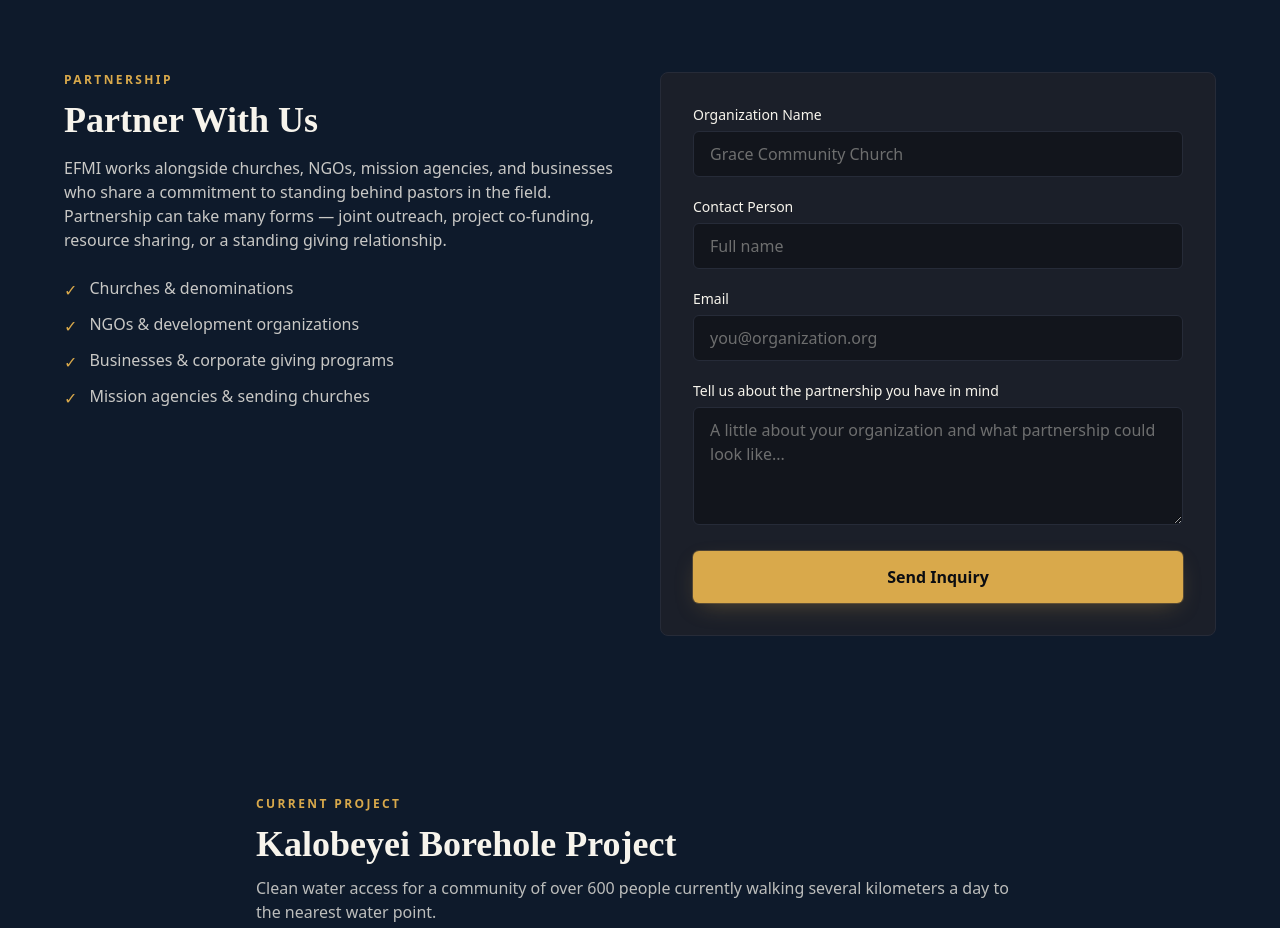
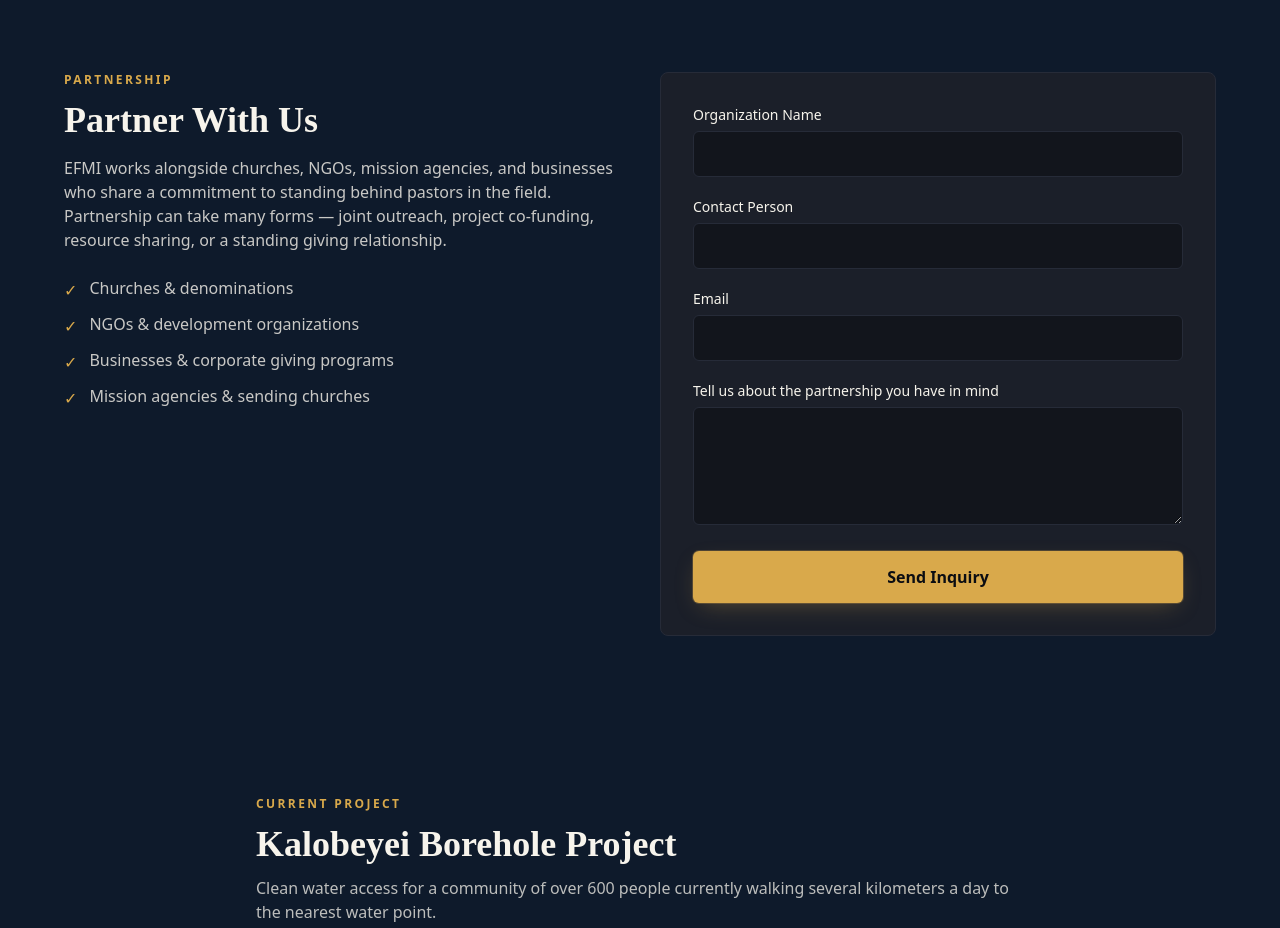
Before and after one commit to Ronnieatok/Empowered-Fishers-of-Men-International-Ministries, a Next.js app: page / in a window 1280 px wide. Shown: the part 7940-8868 px from the top of the page. Built offline with nearby package versions, Linux system fonts and the light colour scheme.

Commit message:
Update PartnerWithUs.tsx

```diff
--- a/src/components/sections/PartnerWithUs.tsx
+++ b/src/components/sections/PartnerWithUs.tsx
@@ -172,7 +172,7 @@ export default function PartnerWithUs() {
                   aria-invalid={!!errors.organization}
                   aria-describedby={errors.organization ? "organization-error" : undefined}
                   className="mt-1.5 w-full rounded-md border border-charcoal-700 bg-charcoal-900 px-4 py-2.5 text-offwhite placeholder:text-offwhite/40 focus:border-gold-500"
-                  placeholder="Grace Community Church"
+                  placeholder=""
                 />
                 {errors.organization && (
                   <p id="organization-error" className="mt-1.5 text-sm text-red-400">
@@ -194,7 +194,7 @@ export default function PartnerWithUs() {
                   aria-invalid={!!errors.contactName}
                   aria-describedby={errors.contactName ? "contactName-error" : undefined}
                   className="mt-1.5 w-full rounded-md border border-charcoal-700 bg-charcoal-900 px-4 py-2.5 text-offwhite placeholder:text-offwhite/40 focus:border-gold-500"
-                  placeholder="Full name"
+                  placeholder=""
                 />
                 {errors.contactName && (
                   <p id="contactName-error" className="mt-1.5 text-sm text-red-400">
@@ -216,7 +216,7 @@ export default function PartnerWithUs() {
                   aria-invalid={!!errors.email}
                   aria-describedby={errors.email ? "partner-email-error" : undefined}
                   className="mt-1.5 w-full rounded-md border border-charcoal-700 bg-charcoal-900 px-4 py-2.5 text-offwhite placeholder:text-offwhite/40 focus:border-gold-500"
-                  placeholder="you@organization.org"
+                  placeholder=""
                 />
                 {errors.email && (
                   <p id="partner-email-error" className="mt-1.5 text-sm text-red-400">
@@ -238,7 +238,7 @@ export default function PartnerWithUs() {
                   aria-invalid={!!errors.message}
                   aria-describedby={errors.message ? "message-error" : undefined}
                   className="mt-1.5 w-full rounded-md border border-charcoal-700 bg-charcoal-900 px-4 py-2.5 text-offwhite placeholder:text-offwhite/40 focus:border-gold-500"
-                  placeholder="A little about your organization and what partnership could look like..."
+                  placeholder=""
                 />
                 {errors.message && (
                   <p id="message-error" className="mt-1.5 text-sm text-red-400">
```
